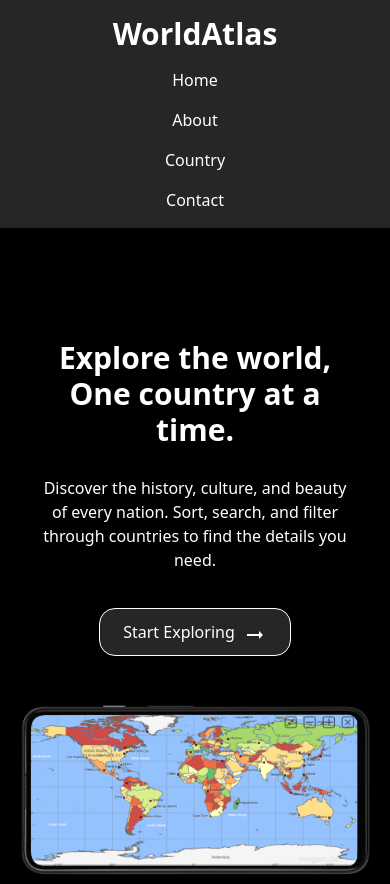
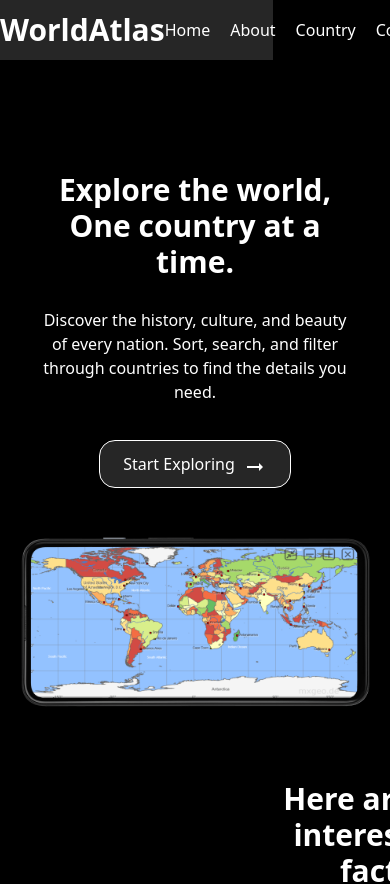
Before and after one commit to khizarjadoon68/World-Atlas, a React (Vite) app: page / in a window 390 px wide. Shown: the top 884 px of the page. Built offline with nearby package versions, Linux system fonts and the light colour scheme.

Commit message:
add responsive

```diff
--- a/src/Components/UI/Header.jsx
+++ b/src/Components/UI/Header.jsx
@@ -4,22 +4,22 @@ const Header = () => {
     return (
         <>
             <header>
-                <section className="bg-neutral-800 text-white w-full">
-                    <div className="container mx-auto px-4 py-4 flex flex-col sm:flex-row justify-between items-center">
-                        <div>
+                <section>
+                    <div className="bg-neutral-800 text-white w-[70%] h-15 flex justify-around items-center ">
+                        <div className="">
                             <NavLink to="/">
                                 <h1 className="text-3xl font-bold" >WorldAtlas</h1>
                             </NavLink >
 
                         </div>
-                        <nav className="mt-4 sm:mt-0">
-                            <ul className="flex flex-col sm:flex-row items-center gap-4 sm:gap-5 cursor-pointer">
+                        <div className="">
+                            <ul className="flex gap-5 cursor-pointer">
                                 <li> <NavLink to="/">Home</NavLink></li>
                                 <li> <NavLink to="about">About</NavLink></li>
                                 <li> <NavLink to="country">Country</NavLink></li>
                                 <li> <NavLink to="contact">Contact</NavLink></li>
                             </ul>
-                        </nav>
+                        </div>
                     </div>
                 </section>
             </header>
```
